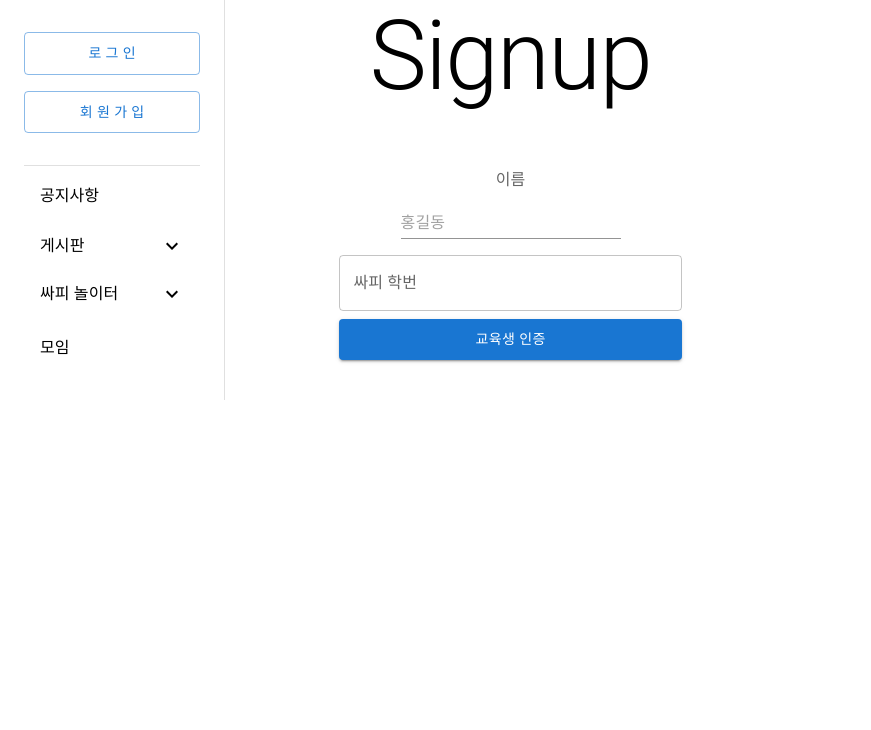
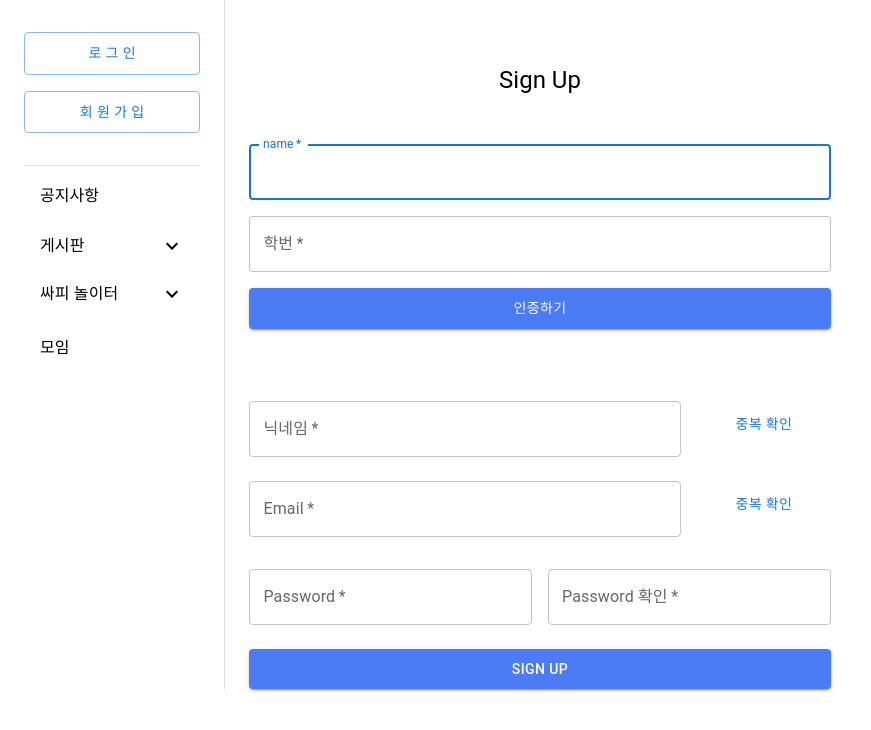
Before and after one commit to Eonyong/ssayeon, a React (Create React App) app in the folder frontend/: page /accounts/singup in a window 1280 px wide. Shown: the top 730 px of the page, without its empty margins (0-871 px from the left). Built offline with nearby package versions, Linux system fonts and the light colour scheme.

Commit message:
:lipstick: design: Sign Up 페이지 레이아웃 수정

```diff
--- a/frontend/src/components/main/accounts/Login.js
+++ b/frontend/src/components/main/accounts/Login.js
@@ -1,5 +1,5 @@
 import { Link } from "react-router-dom";
-import { Box, Button, Checkbox, FormControlLabel, Grid, TextField, Typography } from "@mui/material";
+import { Box, Button, Checkbox, Container, FormControlLabel, Grid, TextField, Typography } from "@mui/material";
 
 export default function Login () {
 
@@ -13,13 +13,13 @@ export default function Login () {
   };
 
   return (
+    <Container>
       <Box
         sx={{
           marginTop: 8,
           display: 'flex',
           flexDirection: 'column',
           alignItems: 'center',
-        width: '50%'
         }}
       >
         <Grid container direction='column'>
@@ -27,7 +27,7 @@ export default function Login () {
           <Typography>Sign in with your data that you entered during your registration.</Typography>
           <Box
             noValidate container component='form'
-          sx={{ my: 5 }}
+            sx={{ my: 5 }} onSubmit={ handleSubmit }
           >
             <TextField
               id='email' name="email" autoComplete="email"
@@ -44,16 +44,17 @@ export default function Login () {
               label='Keep me logged in'
             />
             <Button
-            type="sumbmit" sx={{ py: 1 }}
+              type="sumbmit" sx={{ py: 1, backgroundColor: '#4B7BF5' }}
               fullWidth variant="contained"
             >
               Sign In
             </Button>
           </Box>
-        <Link to='#' variant="body2">
+          <Link to='#' variant="body2" color="#4B7BF5">
             Forgot password?
           </Link>
         </Grid>
       </Box>
+    </Container>
   );
 };
--- a/frontend/src/components/main/accounts/Signup.js
+++ b/frontend/src/components/main/accounts/Signup.js
@@ -1,28 +1,148 @@
-import { Box, Button, FormControl, FormLabel, Grid, Input, InputLabel, TextField, Typography } from "@mui/material";
+import { Box, Button, Grid, TextField, Typography, Container } from "@mui/material";
 
 export default function Signup() {
+
+  const handleSubmit = (event) => {
+    event.preventDefault();
+    const data = new FormData(event.currentTarget);
+    console.log({
+      email: data.get('email'),
+      password: data.get('password'),
+    });
+  };
+
   return (
-    <Box component='form' sx={{ width: '60%' }}>
+    <Container>
+      <Box
+        sx={{
+          marginTop: 8,
+          display: 'flex',
+          flexDirection: 'column',
+          alignItems: 'center',
+        }}
+      >
         <Grid container direction='column'>
-        <Typography variant="h1" sx={{ mb: 2 }}>Signup</Typography>
-        <Box container component='form'
-          sx={{ flexDirection: 'column', my: 5 }}
+          <Typography variant="h5" sx={{ mb: 1 }}>Sign Up</Typography>
+
+          {/* 이름, 학번 입력 Field */}
+          <Box
+            noValidate container component='form'
+            sx={{ mt: 3, mb: 5 }} onSubmit={ handleSubmit }
           >
-          <FormControl>
-            <FormLabel htmlFor="name">이름</FormLabel>
-            <Input
-              type='text' placeholder="홍길동"
-              fullWidth sx={{ mb: 1 }} id='name'
+
+            {/* 이름 입력 Field */}
+            <TextField
+              id='name' name="name" autoComplete="name" margin='normal'
+              type='text' placeholder="이름" label='name'
+              fullWidth required autoFocus sx={{ mb: 1 }}
             />
-          </FormControl>
+
+            {/* 학번 입력 Field */}
             <TextField
-            type='number' placeholder="0000000" label='싸피 학번'
-            fullWidth sx={{ my: 1 }}
+              id="studentId" name="studentId" autoComplete='current-studentId'
+              type='number' placeholder="0000000" label='학번'
+              fullWidth required sx={{ mt: 1 }}
             />
-          <Button fullWidth variant="contained" sx={{ py: 1 }}>교육생 인증</Button>
+
+            {/* 인증하기 Button Field */}
+            <Button
+              type="sumbmit" sx={{ py: 1, mt: 2, backgroundColor: '#4B7BF5' }}
+              fullWidth variant="contained"
+            >
+              인증하기
+            </Button>
           </Box>
-
         </Grid>
       </Box>
+      {/* 두번째 입력 Form Start */}
+      <Box
+        sx={{
+          marginTop: 2,
+          display: 'flex',
+          flexDirection: 'column',
+          alignItems: 'center',
+        }}
+      >
+        <Grid container direction='column'>
+          <Box
+            noValidate container component='form' onSubmit={ handleSubmit }
+          >
+            {/* 닉네임, 중복확인 Field Start */}
+            <Grid
+              container spacing={2}
+              sx={{ alignItems: 'center' }}
+            >
+              <Grid item xs={9}>
+                <TextField
+                  id='nickname' name="nickname" autoComplete="nickname" margin='normal'
+                  type='text' placeholder="닉네임" label='닉네임'
+                  fullWidth required
+                />
+              </Grid>
+              <Grid item xs={3}>
+                <Button
+                  type="submit" variant='text'
+                >
+                  중복 확인
+                </Button>
+              </Grid>
+            </Grid>
+
+            {/* Email 작성 Field */}
+            <Grid
+              container spacing={2}
+              sx={{ alignItems: 'center' }}
+            >
+              <Grid item xs={9}>
+                <TextField
+                  id='email' name="email" autoComplete="email" margin='normal'
+                  type='email' placeholder="Email@email.com" label='Email'
+                  fullWidth required sx={{ mb: 1 }}
+                />
+              </Grid>
+              <Grid item xs={3}>
+                <Button
+                  type="submit" variant='text'
+                >
+                  중복 확인
+                </Button>
+              </Grid>
+            </Grid>
+
+
+
+            {/* Password Form Field */}
+            <Grid
+              container spacing={2}
+              sx={{ alignItems: 'center', mt: 1, mb: 3  }}
+            >
+              <Grid item xs={12} sm={6} >
+                <TextField
+                  id="password" name="password" autoComplete='current-password'
+                  type='password' placeholder="패스워드를 입력해주세요" label='Password'
+                  fullWidth required
+                  />
+              </Grid>
+              <Grid item xs={12} sm={6}>
+                <TextField
+                  id="passwordConfirm" name="passwordConfirm" autoComplete='current-passwordConfirm'
+                  type='password' placeholder="패스워드를 입력해주세요" label='Password 확인'
+                  fullWidth required
+                  />
+              </Grid>
+            </Grid>
+
+            {/* 제출 Button Field */}
+            <Button
+              type="sumbmit" sx={{ py: 1, backgroundColor: '#4B7BF5' }}
+              fullWidth variant="contained"
+            >
+              Sign Up
+            </Button>
+
+          </Box>
+        </Grid>
+      </Box>
+    </Container>
   );
 };
```
Lines whose indentation alone changed are shown as unchanged.
